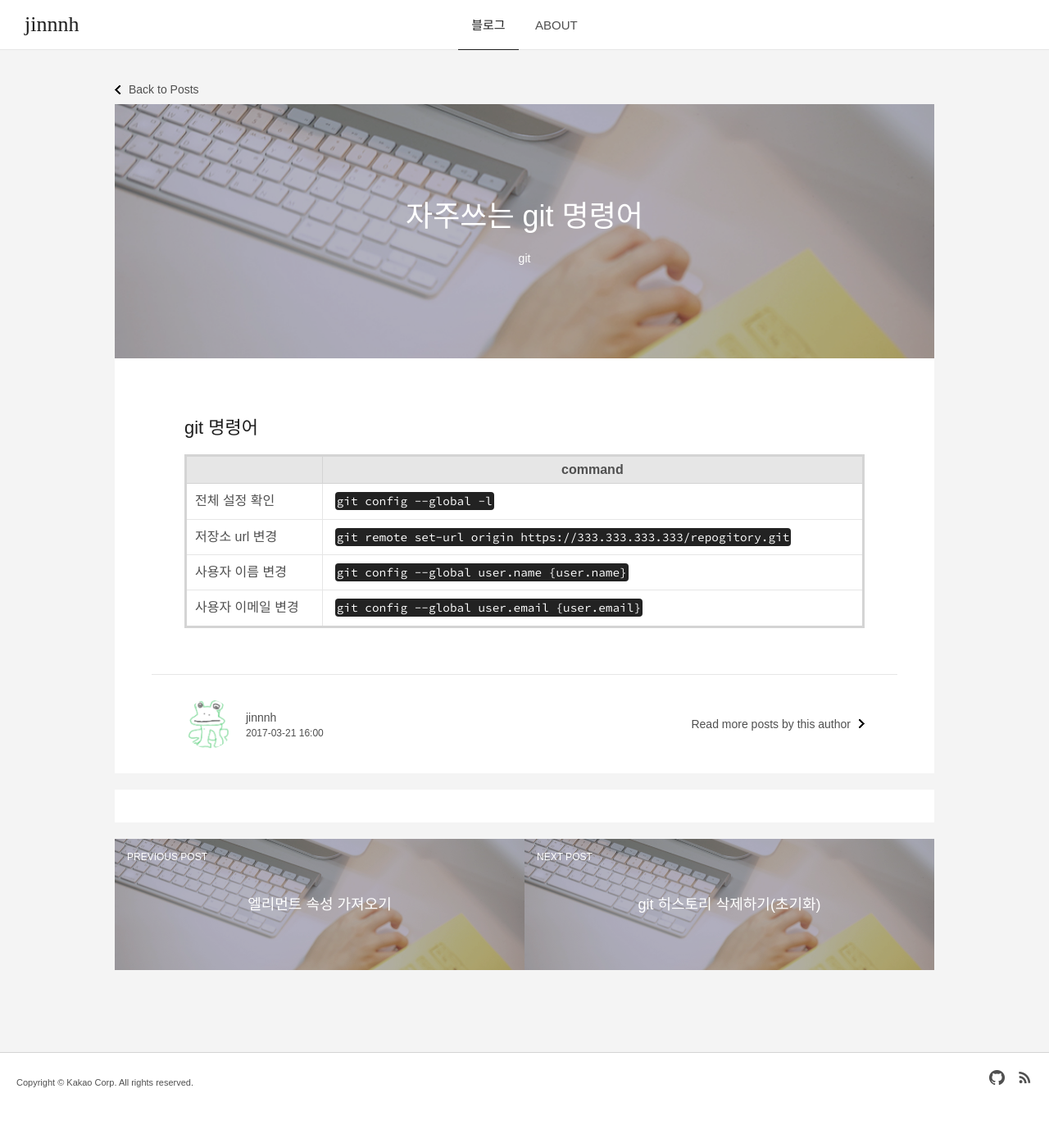
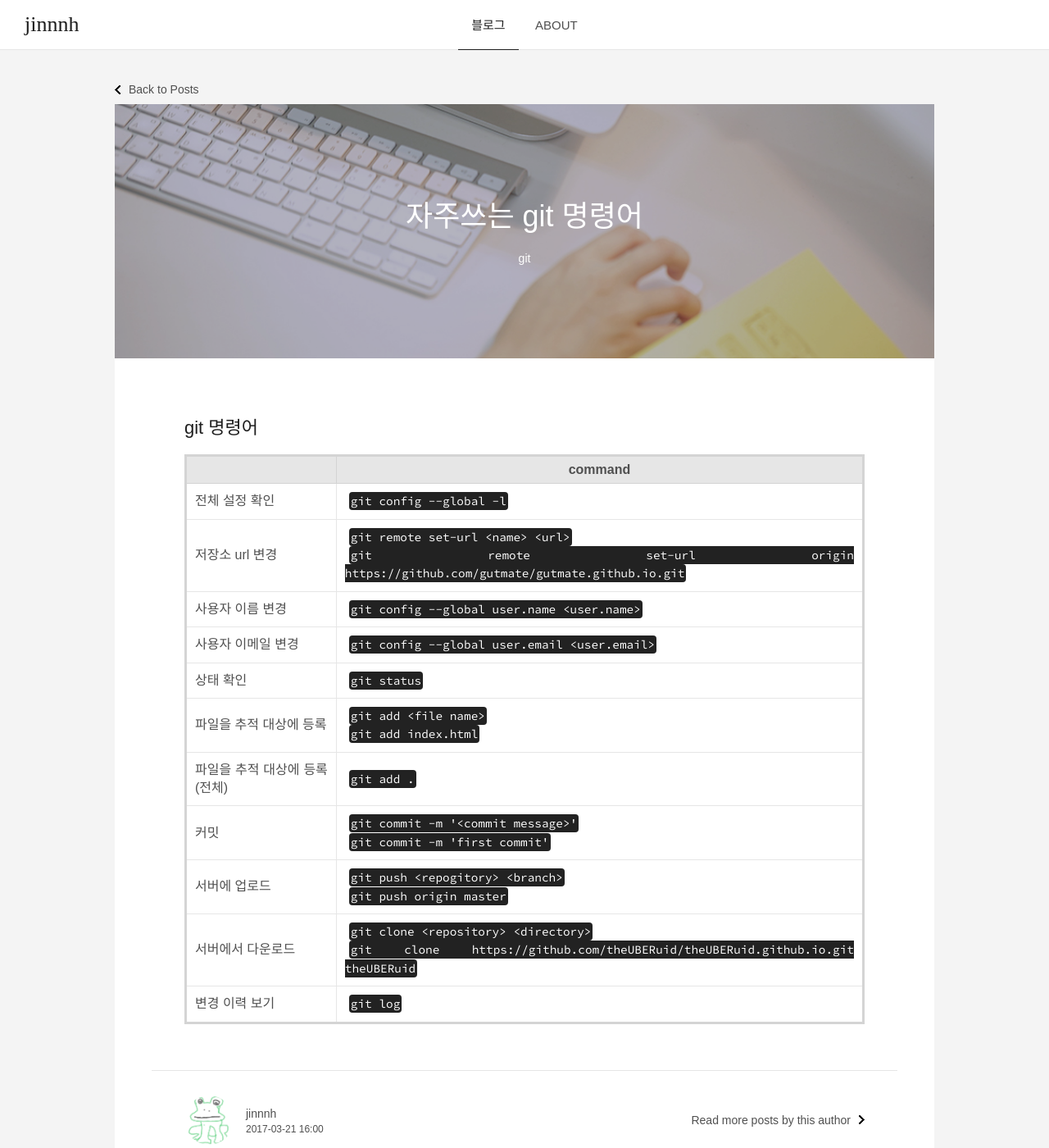
Before and after one commit to gutmate/gutmate.github.com, a Jekyll site: the page built from _posts/2017-03-21-git-command.md, in a window 1280 px wide and 1400 px high. Shown: the whole window at 82% size. Built offline with Jekyll 4.4.1, drawn with Linux system fonts in a browser that asks for light colours; some web fonts are replaced; comment, search, counter and statistics services are not loaded.

Commit message:
Update git command post

```diff
--- a/_posts/2017-03-21-git-command.md
+++ b/_posts/2017-03-21-git-command.md
@@ -12,6 +12,13 @@ tags:
 |  | command |
 |-|-|
 | 전체 설정 확인 |  `git config --global -l` |
-| 저장소 url 변경 |  `git remote set-url origin https://333.333.333.333/repogitory.git` |
-| 사용자 이름 변경 |  `git config --global user.name {user.name}` |
-| 사용자 이메일 변경 |  `git config --global user.email {user.email}` |
+| 저장소 url 변경 |  `git remote set-url <name> <url>` <br> `git remote set-url origin https://github.com/gutmate/gutmate.github.io.git` |
+| 사용자 이름 변경 |  `git config --global user.name <user.name>` |
+| 사용자 이메일 변경 |  `git config --global user.email <user.email>` |
+| 상태 확인 |  `git status` |
+| 파일을 추적 대상에 등록 |  `git add <file name>` <br> `git add index.html`|
+| 파일을 추적 대상에 등록(전체) |  `git add .` |
+| 커밋 |  `git commit -m '<commit message>'` <br> `git commit -m 'first commit'`|
+| 서버에 업로드 |  `git push <repogitory> <branch>` <br> `git push origin master` |
+| 서버에서 다운로드 |  `git clone <repository> <directory>` <br> `git clone https://github.com/theUBERuid/theUBERuid.github.io.git theUBERuid`|
+| 변경 이력 보기 |  `git log` |
```
